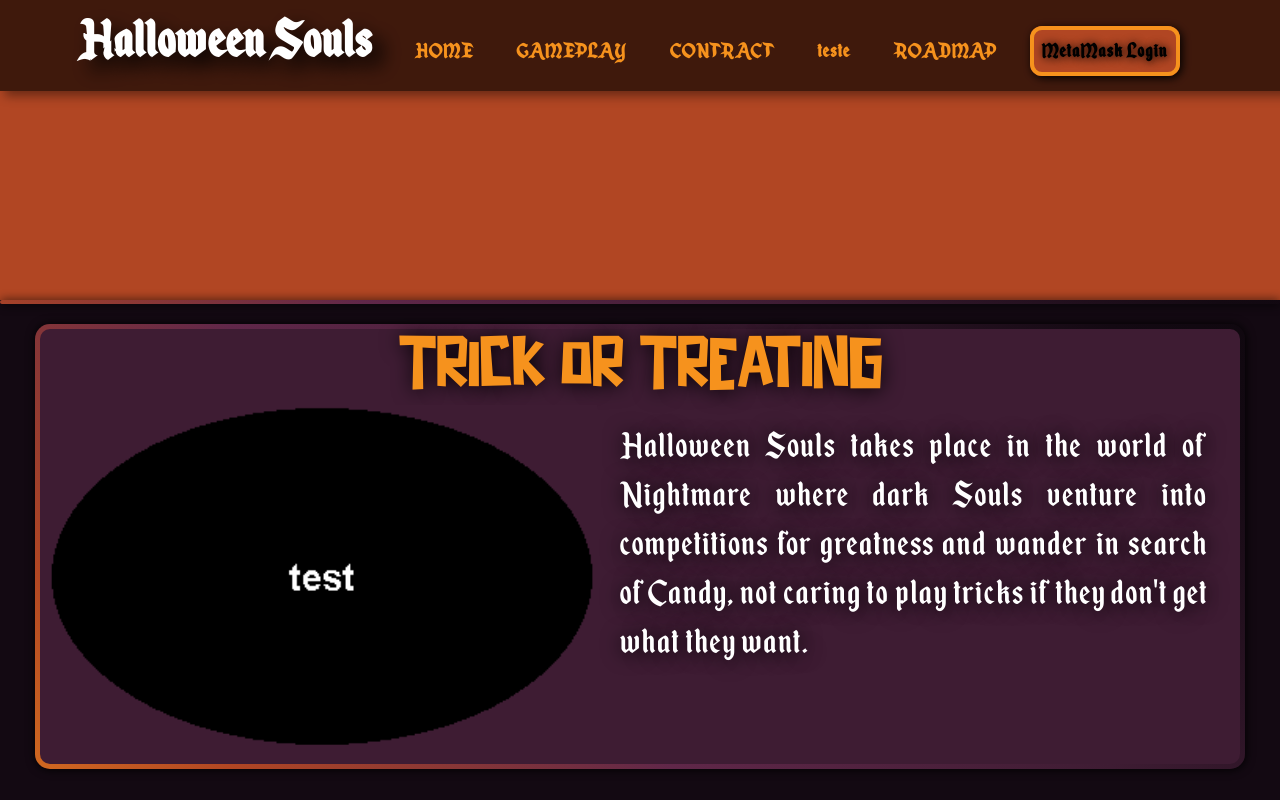
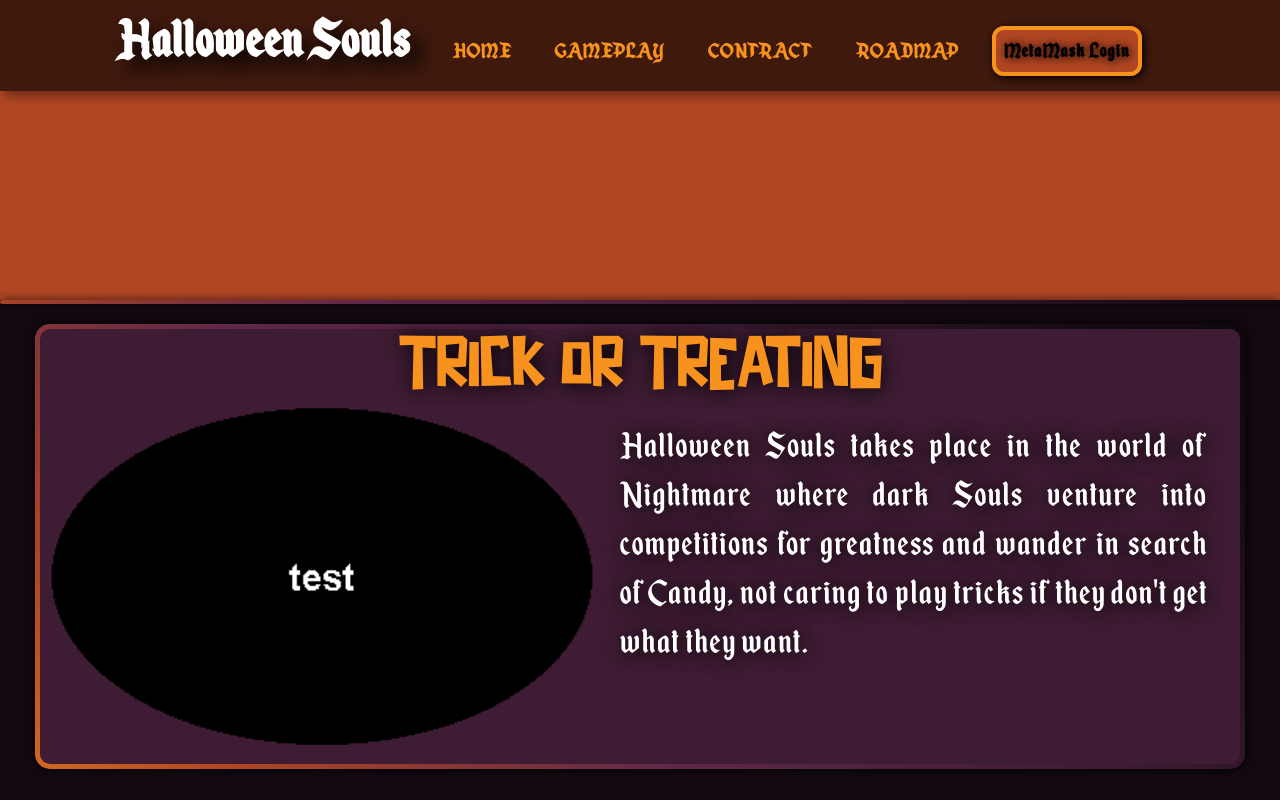
Before and after one commit to Ed-Mancz/PaginaHomeJogoNFT, a website: page index.html in a window 1280 px wide. Shown: the top 800 px of the page. Drawn offline with nearby package versions, Linux system fonts and the light colour scheme.

Commit message:
Update index.html

```diff
--- a/index.html
+++ b/index.html
@@ -18,7 +18,6 @@
                 <a href="#" id="ham" class="hovermenu">HOME</a>
                 <a href="#img-bird" id="ham" class="hovermenu">GAMEPLAY</a>
                 <a href="#shadowline2" id="ham" class="hovermenu">CONTRACT</a>
-                <a href="">teste</a>
                 <a href="#profbtn" id="ham" class="hovermenu">ROADMAP</a>
                 <a id="LoginMetamask" class="LoginMetamask" onclick="login()">MetaMask Login <span id="userWallet"></span></a>
             </nav>
```
